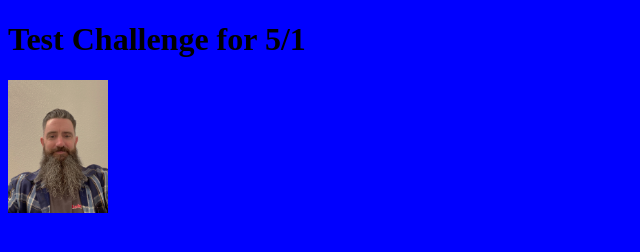
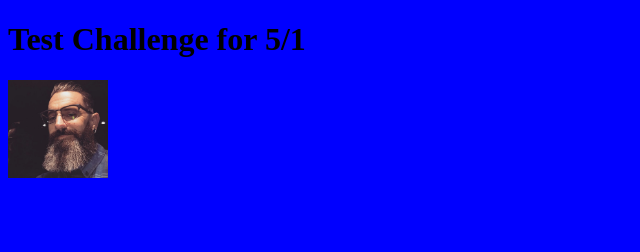
Before and after one commit to SeanRussell-GitHub/testChallenge, a plain HTML site: page index.html in a window 1280 px wide. Shown: the whole page, without its empty margins (0-640 px from the left). Drawn offline with Linux system fonts and the light colour scheme; files whose address does not match are found by name.

Commit message:
adding profile pic

```diff
--- a/index.html
+++ b/index.html
@@ -10,7 +10,7 @@
       <header>
        <h1>Test Challenge for 5/1</h1>
        <section>
-           <img src="C:\Users\email\OneDrive\Documents\GitHub\testChallenge\image\profile pic.jpg"
+           <img src="https://github.com/SeanRussell-GitHub/testChallenge/blob/main/bookJacketPicOriginal.jpg"
            width="100"
            height="auto"/>
 
```
